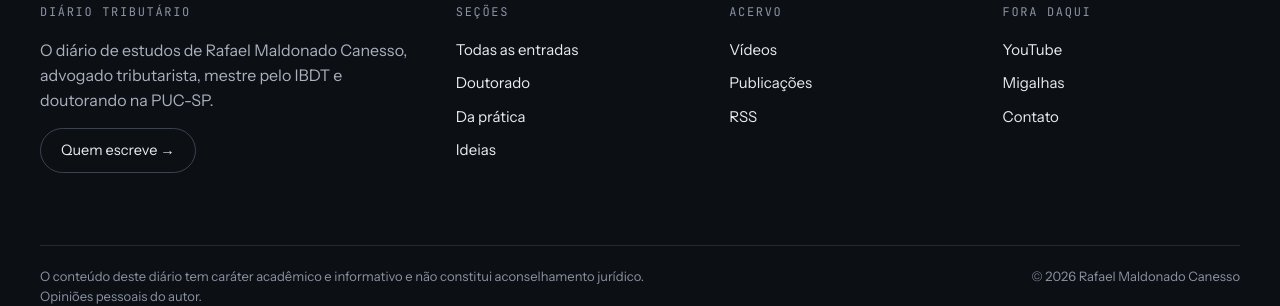
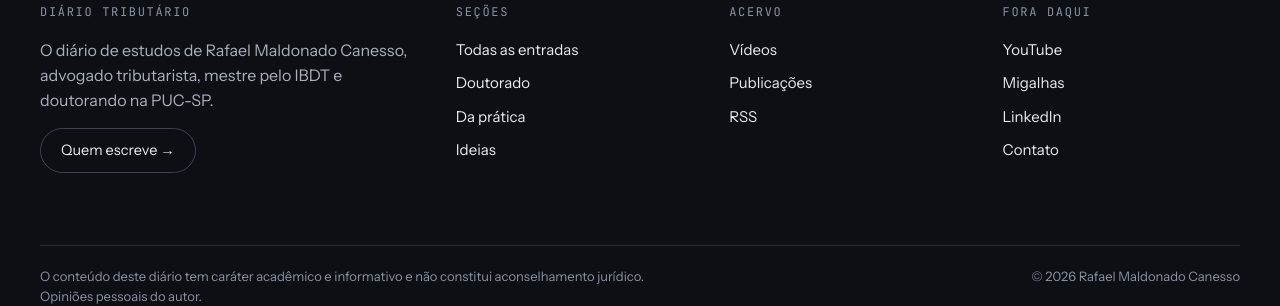
Before and after one commit to VEIGALAW/diario-tributario, a Jekyll site: the page built from index.html, in a window 1280 px wide and 900 px high, scrolled down 5396 px. Shown: the part 558-864 px from the top of the window. Built offline with Jekyll 4.4.1, drawn with Linux system fonts in a browser that asks for light colours.

Commit message:
Perfil do LinkedIn no sameAs e nos links do rodapé e da caixa de autor
Co-Authored-By: Claude Opus 5.5 <noreply@anthropic.com>

```diff
--- a/_includes/author-box.html
+++ b/_includes/author-box.html
@@ -9,6 +9,7 @@
       <a class="ghost" href="{{ '/publicacoes/' | relative_url }}">Publicações</a>
       <a class="ghost" href="{{ site.youtube_channel }}" target="_blank" rel="noopener me">YouTube</a>
       <a class="ghost" href="{{ site.migalhas_author }}" target="_blank" rel="noopener me">Migalhas</a>
+      <a class="ghost" href="https://www.linkedin.com/in/rafael-maldonado-canesso-8198a0201/" target="_blank" rel="noopener me">LinkedIn</a>
     </p>
   </div>
 </aside>
--- a/_includes/schema.html
+++ b/_includes/schema.html
@@ -18,6 +18,7 @@
   "sameAs": [
     "{{ site.youtube_channel }}",
     "{{ site.migalhas_author }}",
+    "https://www.linkedin.com/in/rafael-maldonado-canesso-8198a0201/",
     "https://revistas.apet.org.br/index.php/rdta/article/view/825"
   ]
 }
--- a/_layouts/default.html
+++ b/_layouts/default.html
@@ -60,6 +60,7 @@
           <p class="eyebrow">Fora daqui</p>
           <a href="{{ site.youtube_channel }}" target="_blank" rel="noopener me">YouTube</a>
           <a href="{{ site.migalhas_author }}" target="_blank" rel="noopener me">Migalhas</a>
+          <a href="https://www.linkedin.com/in/rafael-maldonado-canesso-8198a0201/" target="_blank" rel="noopener me">LinkedIn</a>
           <a href="mailto:{{ site.author.email }}">Contato</a>
         </nav>
       </div>
```
